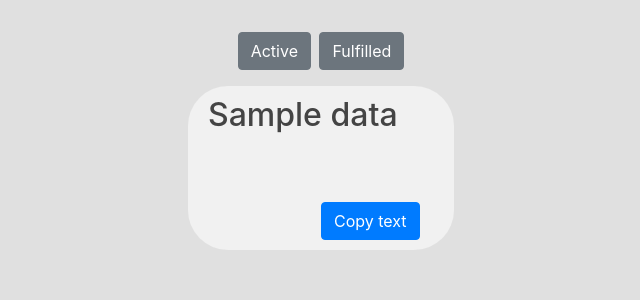
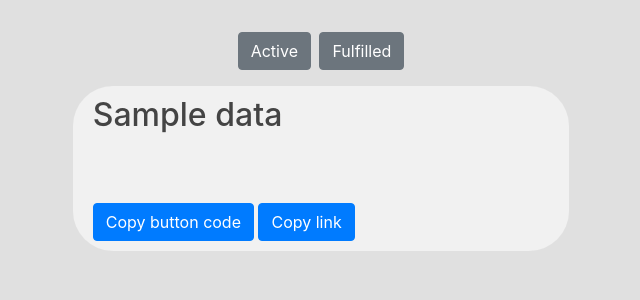
Before and after one commit to andcri/paywac_website_v2, a Flask app: page /my_buttons in a window 1280 px wide. Shown: the part 48-348 px from the top of the page, without its empty margins (319-959 px from the left). Run offline with Flask 2, Linux system fonts and the light colour scheme; a user stored in the database is signed in; tables that the repository leaves empty hold one stand-in row (values such as "Sample post"); some libraries are stand-ins or nearby versions.

Commit message:
create also link to copy, not only button

```diff
--- a/paywac/contracts/routes.py
+++ b/paywac/contracts/routes.py
@@ -62,29 +62,24 @@
     # the uuid will be the id that we will search in the table to retrieve all the data needed later
     if form.validate_on_submit():
 
-        if form.name.data:
-            button_html = f"""
-            <a class="button" href="http://127.0.0.1:5000/intent/buy?uid={uuid}" data-size="large">
-            <img src="../static/website_img/twitter.png" alt="" style="width:59px; height:24px;">
-            </a>
-            """
 
-        else:
-            button_html = f"""
-                <a class="button" href="http://127.0.0.1:5000/intent/buy?uid={uuid}" data-size="large">
-                <img src="../static/website_img/twitter.png" alt="" style="width:59px; height:24px;">
-                </a>
-            """
+        link =f"http://127.0.0.1:5000/intent/buy?uid={uuid}"
 
-            # insert button data in the database
+        button_html = f"""
+        <a class="button" href="http://127.0.0.1:5000/intent/buy?uid={uuid}" data-size="large">
+        <img src="../static/website_img/twitter.png" alt="" style="width:59px; height:24px;">
+        </a>
+        """
+
+        # insert button data in the database
         row = Button_data(uuid=uuid, creator_mail=current_user.email, name=form.name.data, title=form.title.data, seller_address=form.seller_address.data, contract_time=form.contract_time.data,\
                             shipping_eta=form.shipping_eta.data, item_price=form.item_price.data, shipping_price=form.shipping_price.data, clicked=0,\
-                            button_code=button_html)
+                            button_code=button_html, link=link)
 
         db.session.add(row)
         db.session.commit()
 
-        return render_template('button_creation.html',display_form=False, form=form, generated_code=button_html)
+        return render_template('button_creation.html',display_form=False, form=form, generated_code=button_html, link=link)
 
     # LATER STEPS: when a request will be made we check for every value to match the insertion in the database, if
     # there will be a match we get the uuid and we create the request for the seller
--- a/paywac/models.py
+++ b/paywac/models.py
@@ -99,7 +99,7 @@
     shipping_price = db.Column(db.Float, nullable=False)
     clicked = db.Column(db.Integer, nullable=False)
     button_code = db.Column(db.String(), nullable=False)
-
+    link = db.Column(db.String(), nullable=False)
 
     def __repr__():
         return f"Button_data('{self.id}', '{self.uuid}', '{self.title}, '{self.seller_address}')"
--- a/paywac/templates/my_buttons.html
+++ b/paywac/templates/my_buttons.html
@@ -18,12 +18,14 @@
             <h2><span class="article-title">{{ button.title }}</span></h2>
             <div>
                 <textarea style="opacity: 0" readonly id="generated_code_{{button.title}}">{{ button.button_code }}</textarea>
+                <textarea style="opacity: 0" readonly id="generated_code_{{button.link}}">{{ button.link }}</textarea>
             </div>
             <div class="row">
                 <div class="col col-md-3"></div>
                 <div class="col col-md-3"></div>
                 <div class="col col-md-auto">
-                    <button class="btn btn-primary" onclick='myFunction("{{button.title}}")'>Copy text</button>
+                    <button class="btn btn-primary" onclick='myFunction("{{button.title}}")'>Copy button code</button>
+                    <button class="btn btn-primary" onclick='myFunction("{{button.link}}")'>Copy link</button>
                 </div>
             </div>
             </div>
@@ -37,12 +39,14 @@
                 <h2><span class="article-title">{{ button.title }}</span></h2>
                 <div>
                     <textarea style="opacity: 0" readonly id="generated_code_{{button.title}}">{{ button.button_code }}</textarea>
+                    <textarea style="opacity: 0" readonly id="generated_code_{{button.link}}">{{ button.link }}</textarea>
                 </div>
                 <div class="row">
                     <div class="col col-md-3"></div>
                     <div class="col col-md-3"></div>
                     <div class="col col-md-auto">
-                        <button class="btn btn-primary" onclick='myFunction("{{button.title}}")'>Copy text</button>
+                        <button class="btn btn-primary" onclick='myFunction("{{button.title}}")'>Copy button code</button>
+                        <button class="btn btn-primary" onclick='myFunction("{{button.link}}")'>Copy link</button>
                     </div>
                 </div>
                 </div>
```
Also changed, not shown: 3 other files.
